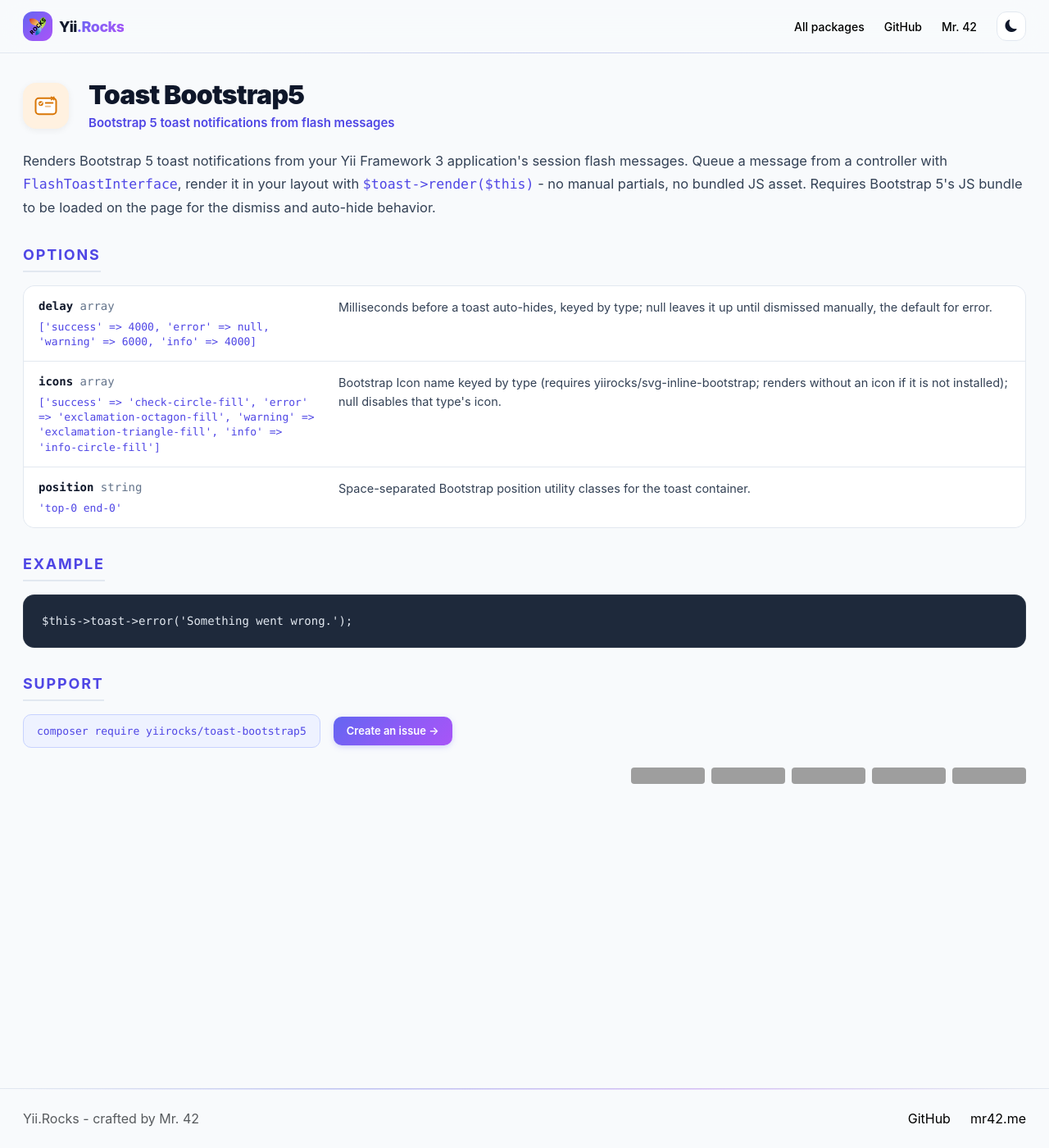
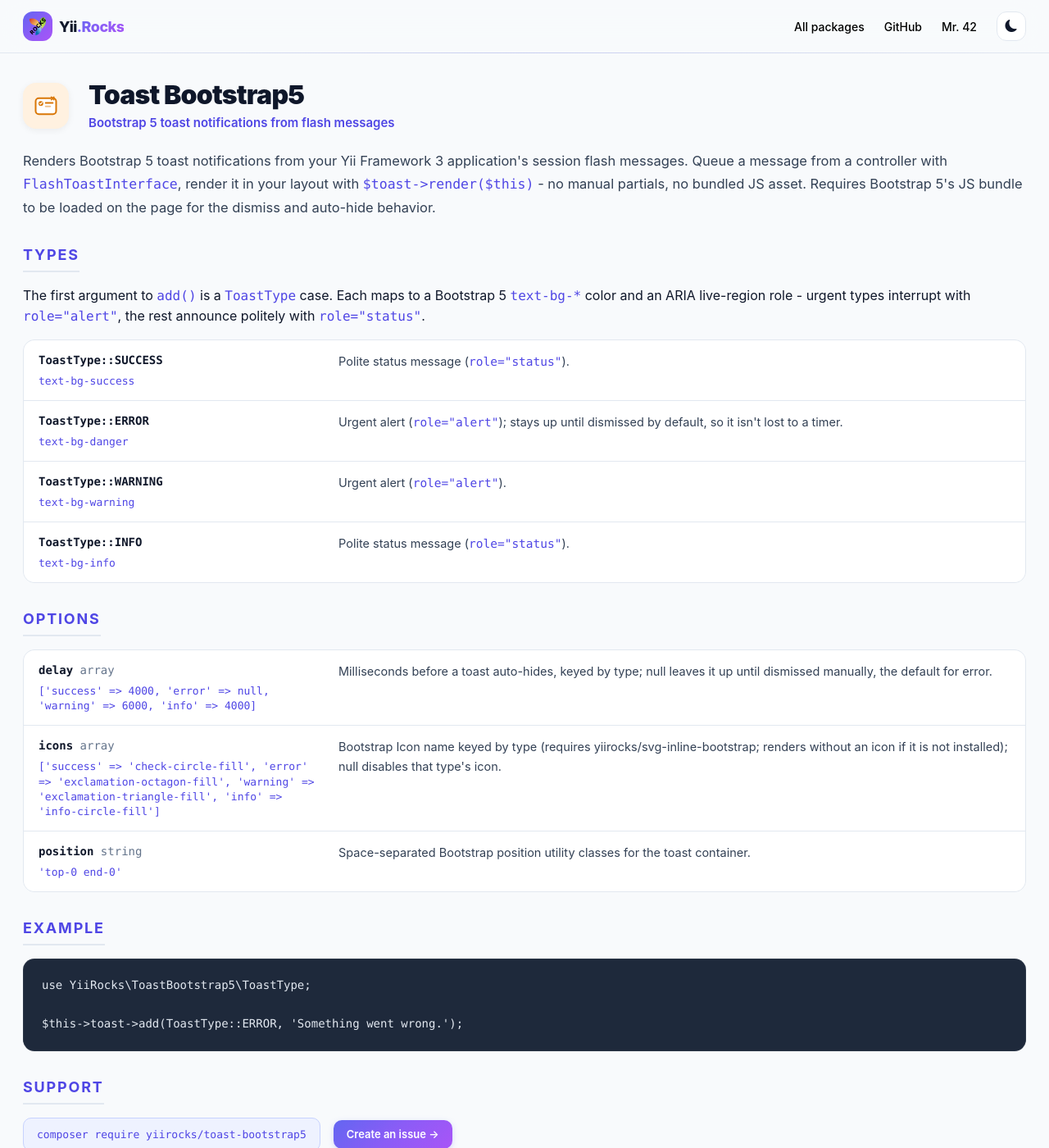
Before and after one commit to YiiRocks/YiiRocks.github.io, a Jekyll site: the page built from toast-bootstrap5/index.html, in a window 1280 px wide and 1400 px high. Shown: the whole window at 82% size. Built offline with Jekyll 4.4.1, drawn with Linux system fonts in a browser that asks for light colours; a style sheet for code colours, icons or effects is not loaded; grey boxes are pictures that could not be loaded.

Commit message:
toast-bootstrap5: document ToastType and update examples to add() API
Replace the removed per-type shortcuts (->success()/->error()) in the
usage and example snippets with $this->toast->add(ToastType::CASE, ...),
add the ToastType use-import, and add a Types section listing the four
cases with their text-bg-* color and ARIA role.

```diff
--- a/_data/projects.yml
+++ b/_data/projects.yml
@@ -84,7 +84,7 @@
     bundled JS asset.
   features:
     - label: Flash-backed queue
-      detail: FlashToastInterface queues success/error/warning/info messages onto the session flash; multiple messages of the same type stack as separate toasts
+      detail: FlashToastInterface::add(ToastType, string) queues success/error/warning/info messages onto the session flash; multiple messages of the same type stack as separate toasts
     - label: Zero-config rendering
       detail: $toast is injected into every web view via the config-plugin, and its render() returns nothing at all when no messages are pending
     - label: Per-type styling
@@ -96,8 +96,10 @@
     - label: Bootstrap's own JS
       detail: Registers a small show-script through the view (at end of body, after Bootstrap's bundle regardless of load order) that calls bootstrap.Toast's own API - the only JS this package ships
   usage: |-
+    use YiiRocks\ToastBootstrap5\ToastType;
+
     // queue from a controller (inject FlashToastInterface)
-    $this->toast->success('Changes saved.');
+    $this->toast->add(ToastType::SUCCESS, 'Changes saved.');
 
     // render once in your layout, passing the current view
     echo $toast->render($this);
@@ -116,7 +118,10 @@
       desc: Space-separated Bootstrap position utility classes for the toast container.
   exampleHeading: Example
   examples:
-    - "$this->toast->error('Something went wrong.');"
+    - |-
+      use YiiRocks\ToastBootstrap5\ToastType;
+
+      $this->toast->add(ToastType::ERROR, 'Something went wrong.');
 
 voyti:
   name: Voyti
--- a/toast-bootstrap5/index.html
+++ b/toast-bootstrap5/index.html
@@ -6,3 +6,36 @@
 ---
 
 <p class="doc-description">Renders Bootstrap 5 toast notifications from your Yii Framework 3 application's session flash messages. Queue a message from a controller with <code>FlashToastInterface</code>, render it in your layout with <code>$toast->render($this)</code> - no manual partials, no bundled JS asset. Requires Bootstrap 5's JS bundle to be loaded on the page for the dismiss and auto-hide behavior.</p>
+
+<h2 class="doc-section-heading">Types</h2>
+<p>The first argument to <code>add()</code> is a <code>ToastType</code> case. Each maps to a Bootstrap 5 <code>text-bg-*</code> color and an ARIA live-region role - urgent types interrupt with <code>role="alert"</code>, the rest announce politely with <code>role="status"</code>.</p>
+<div class="options-table">
+    <div class="options-row">
+        <div class="options-name-col">
+            <div class="options-name">ToastType::SUCCESS</div>
+            <div class="options-default"><code>text-bg-success</code></div>
+        </div>
+        <div class="options-desc">Polite status message (<code>role="status"</code>).</div>
+    </div>
+    <div class="options-row">
+        <div class="options-name-col">
+            <div class="options-name">ToastType::ERROR</div>
+            <div class="options-default"><code>text-bg-danger</code></div>
+        </div>
+        <div class="options-desc">Urgent alert (<code>role="alert"</code>); stays up until dismissed by default, so it isn't lost to a timer.</div>
+    </div>
+    <div class="options-row">
+        <div class="options-name-col">
+            <div class="options-name">ToastType::WARNING</div>
+            <div class="options-default"><code>text-bg-warning</code></div>
+        </div>
+        <div class="options-desc">Urgent alert (<code>role="alert"</code>).</div>
+    </div>
+    <div class="options-row">
+        <div class="options-name-col">
+            <div class="options-name">ToastType::INFO</div>
+            <div class="options-default"><code>text-bg-info</code></div>
+        </div>
+        <div class="options-desc">Polite status message (<code>role="status"</code>).</div>
+    </div>
+</div>
```
